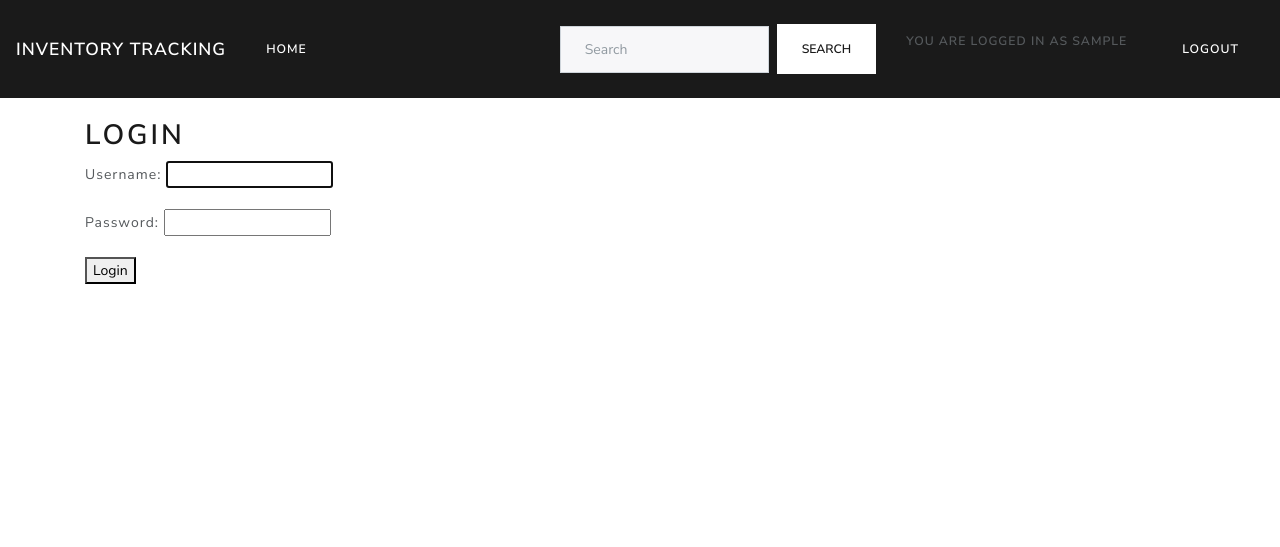
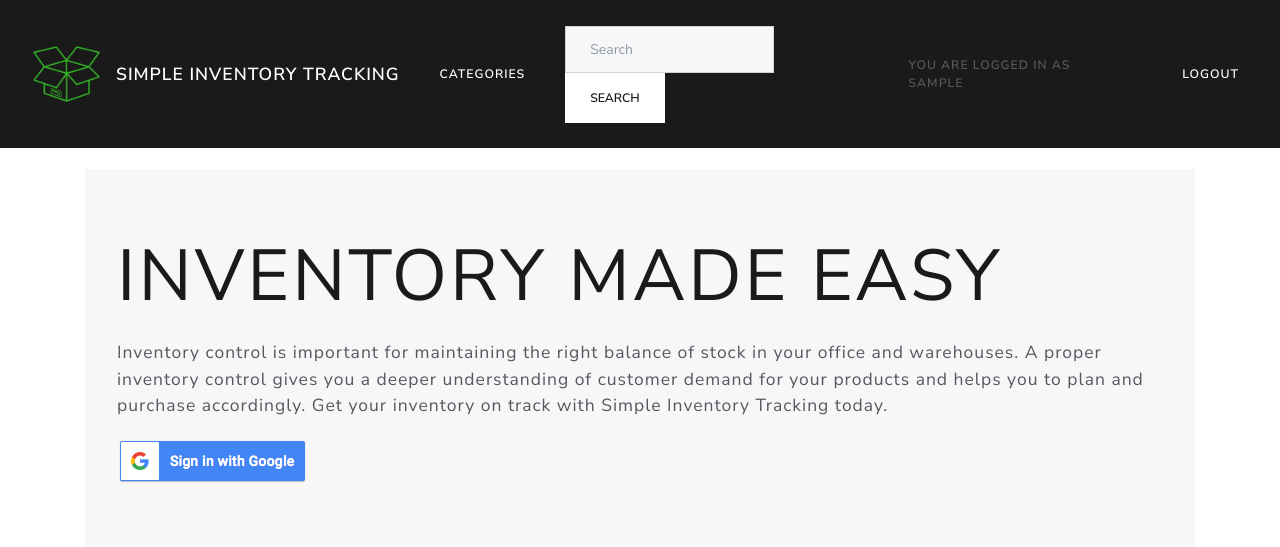
Before and after one commit to taniach/warm-everglades, a Django app: page /login/ in a window 1280 px wide. Shown: the top 547 px of the page. Run offline with Django 3.2, Linux system fonts and the light colour scheme; the visitor is signed in with stand-in values (Sample User, id 1); some libraries are stand-ins or nearby versions.

```diff
--- a/inventory_app/settings.py
+++ b/inventory_app/settings.py
@@ -125,7 +125,9 @@ AUTH_PASSWORD_VALIDATORS = [
 ]
 
 
-LOGIN_URL = '/auth/login/google-oauth2/'
+#LOGIN_URL = '/auth/login/google-oauth2/'
+LOGIN_URL = 'login'
+
 
 LOGIN_REDIRECT_URL = 'home'
 LOGOUT_REDIRECT_URL = 'login'
--- a/inventory_tracking/admin.py
+++ b/inventory_tracking/admin.py
@@ -1,6 +1,5 @@
 from django.contrib import admin
-from .models import Category, Product, Transaction
+from .models import Category, Product
 
 admin.site.register(Category)
 admin.site.register(Product)
-admin.site.register(Transaction)
--- a/inventory_tracking/templates/base.html
+++ b/inventory_tracking/templates/base.html
@@ -21,7 +21,8 @@
   </head>
   <body>
   	<nav class="navbar navbar-expand-lg navbar-dark bg-primary">
-  <a class="navbar-brand" href="">Inventory Tracking</a>
+      <img src="{% static 'images/inventory.png' %}" width="100" height="100">
+  <a class="navbar-brand" href="">Simple Inventory Tracking</a>
   <button class="navbar-toggler" type="button" data-toggle="collapse" data-target="#navbarColor01" aria-controls="navbarColor01" aria-expanded="false" aria-label="Toggle navigation">
     <span class="navbar-toggler-icon"></span>
   </button>
@@ -31,7 +32,7 @@
     <ul class="navbar-nav mr-auto">
       <li class="nav-item active">
         {% if user.is_authenticated %}
-        <a class="nav-link" href="{% url 'home' %}">Home <span class="sr-only">(current)</span></a>
+        <a class="nav-link" href="{% url 'home' %}">Categories</a>
         {% endif %}
       </li>
     </ul>
@@ -43,10 +44,8 @@
         <button class="btn btn-secondary my-2 my-sm-0" type="submit">Search</button>
       </form>
 
-      <p class="mybtn">You are logged in as {{ user.username }}</p>
+      <p class="mybtn" id="userLoginName">You are logged in as {{ user.username }}</p>
       <a class="btn btn-primary mybtn" href="{% url 'logout' %}">Logout</a>
-    {% else %}
-      <a class="btn btn-primary mybtn" href="{% url 'login' %}">Log In</a>
     {% endif %}
   </div>
 </nav>
--- a/inventory_tracking/templates/registration/logged_out.html
+++ b/inventory_tracking/templates/registration/logged_out.html
@@ -10,6 +10,6 @@
     <button type="submit">Login</button>
   </form>
    <br>
-  <!-- <p><strong>-- OR --</strong></p>
-  <a href="{% url 'social:begin' 'google-oauth2' %}">Login with Google</a> -->
+  <p><strong>-- OR --</strong></p>
+  <a href="{% url 'social:begin' 'google-oauth2' %}"><div id="loginGoogle"></div></a>
 {% endblock %}
--- a/inventory_tracking/templates/registration/login.html
+++ b/inventory_tracking/templates/registration/login.html
@@ -1,15 +1,15 @@
 {% extends 'base.html' %}
+{% load static %}
 
 {% block title %}Login{% endblock %}
 
 {% block content %}
-  <h2>Login</h2>
-  <form method="post">
-    {% csrf_token %}
-    {{ form.as_p }}
-    <button type="submit">Login</button>
-  </form>
-   <br>
-  <!-- <p><strong>-- OR --</strong></p>
-  <a href="{% url 'social:begin' 'google-oauth2' %}">Login with Google</a> -->
+
+    <div class="jumbotron">
+	  <h1 class="display-3">Inventory Made Easy</h1>
+	  <p class="lead">Inventory control is important for maintaining the right balance of stock in your office and warehouses. A proper inventory control gives you a deeper understanding of customer demand for your products and helps you to plan and purchase accordingly. Get your inventory on track with Simple Inventory Tracking today.</p>
+
+	    <a href="{% url 'social:begin' 'google-oauth2' %}"><div id="loginGoogle"></div></a>
+
+	</div>
 {% endblock %}
--- a/static/css/my_style.css
+++ b/static/css/my_style.css
@@ -29,3 +29,22 @@
 .mybtn {
 	margin-left: 30px;
 }
+
+#userLoginName {
+	margin-bottom: 0;
+}
+
+div#loginGoogle {
+   background-image: url('/static/images/btn_google_signin_dark_normal_web.png');
+   height: 46px;
+   width: 191px;
+}
+
+div#loginGoogle:hover {
+   background-image: url('/static/images/btn_google_signin_dark_pressed_web.png');
+}
+
+.lead {
+	margin-top: 20px;
+	margin-bottom: 20px;
+}
```
Also changed, not shown: inventory_tracking/models.py (+3 -22 lines), inventory_tracking/views.py (+23 -17 lines), inventory_tracking/migrations/0001_initial.py, inventory_tracking/migrations/0002_product_icon.py (deleted), inventory_tracking/migrations/0003_auto_20190319_1618.py (deleted), inventory_tracking/migrations/0004_auto_20190319_1629.py (deleted), inventory_tracking/migrations/0005_auto_20190319_1637.py (deleted), static/images/btn_google_signin_dark_disabled_web.png (added), static/images/btn_google_signin_dark_focus_web.png (added), static/images/btn_google_signin_dark_normal_web.png (added), static/images/btn_google_signin_dark_pressed_web.png (added), static/images/inventory.png (added).
